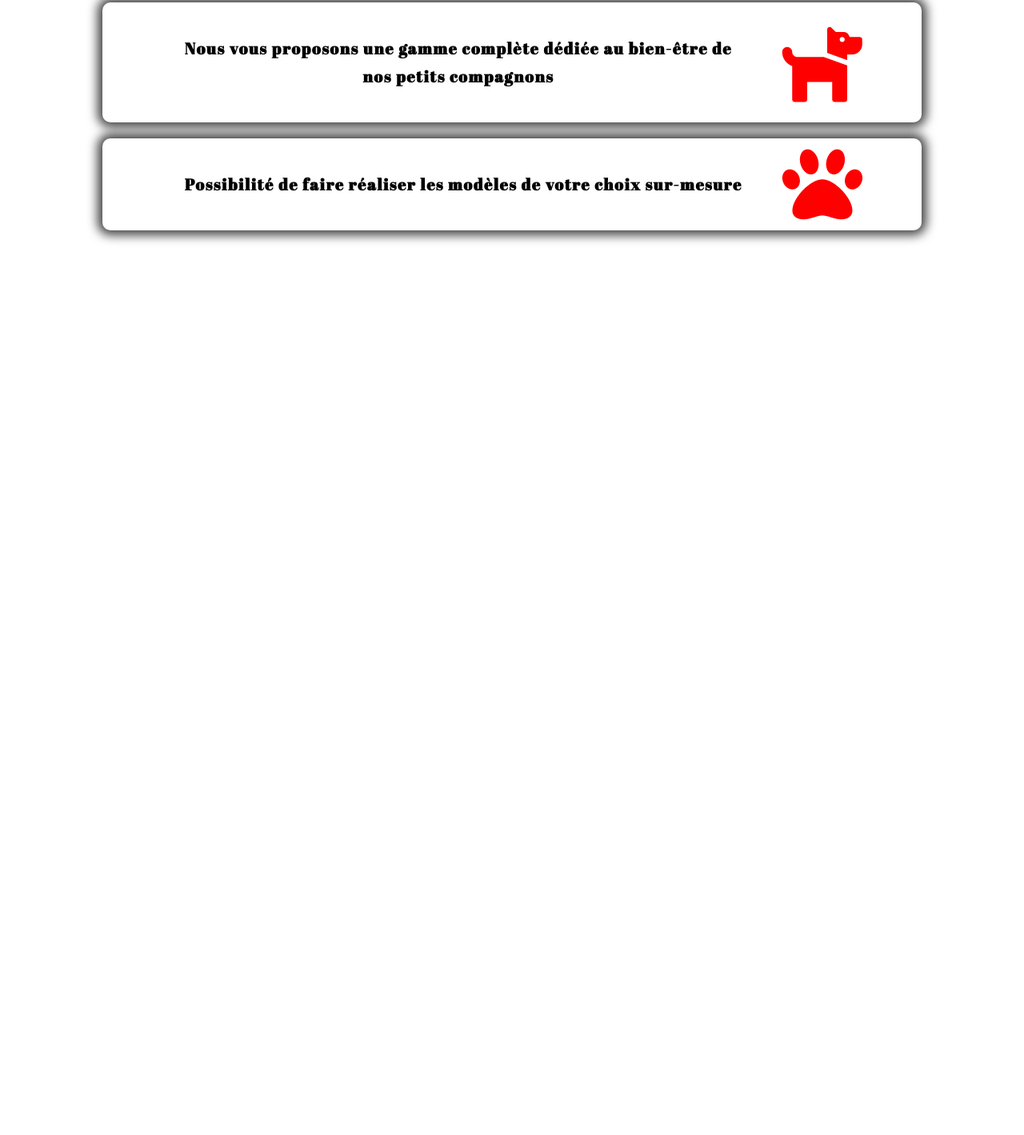
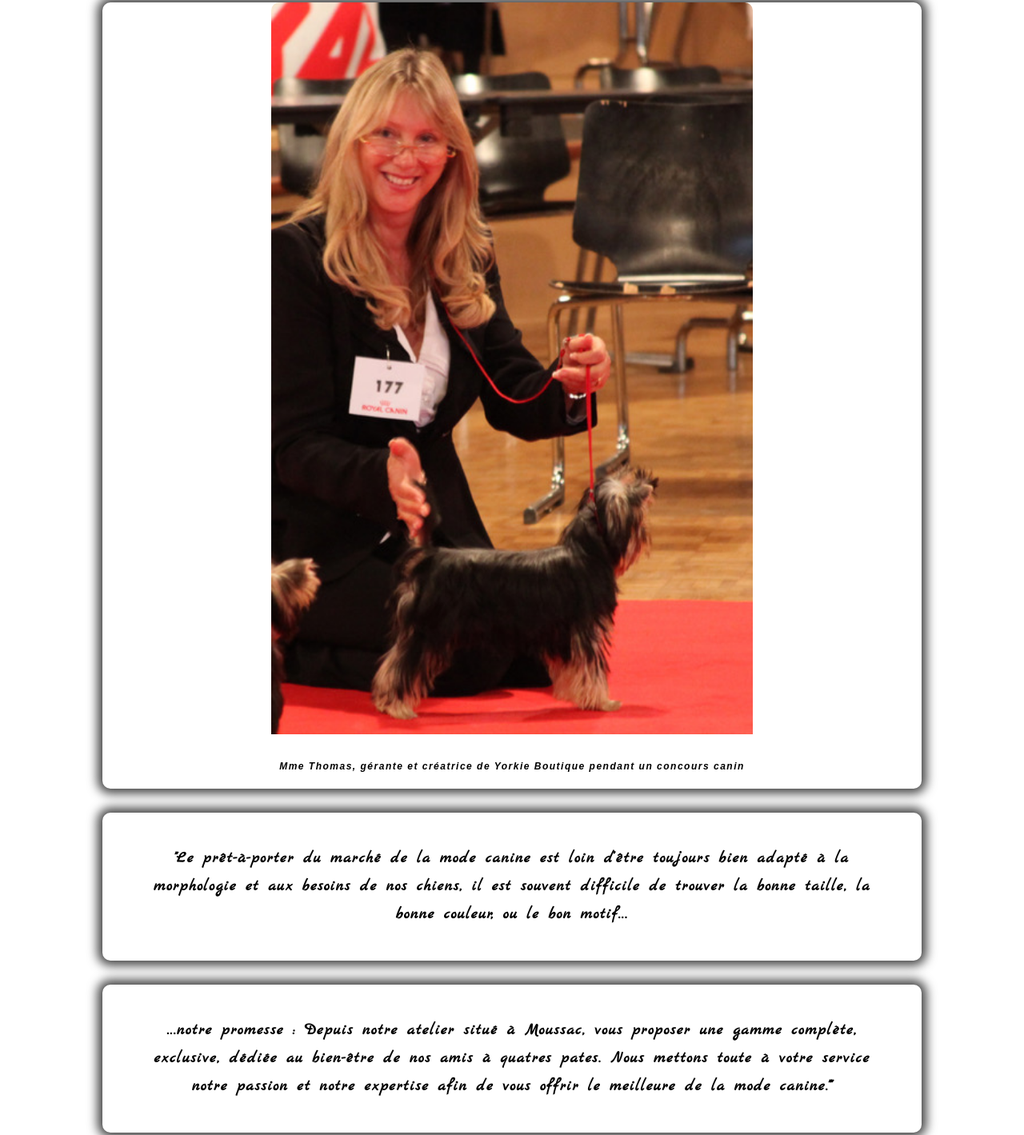
Before and after one commit to Nath2113/YB, a plain HTML site: page A propos.html in a window 1280 px wide. Shown: the part 207-1626 px from the top of the page at 80% size. Before the commit the page ends 800 px from the top, so only its background shows below. Drawn offline with Linux system fonts and the light colour scheme.

Commit message:
Page A propos terminée

```diff
--- a/A propos.html
+++ b/A propos.html
@@ -9,6 +9,7 @@
     <link href="https://fonts.googleapis.com/css2?family=Playball&display=swap" rel="stylesheet">
     <link href="https://fonts.googleapis.com/css2?family=Niconne&display=swap" rel="stylesheet">
     <link href="https://fonts.googleapis.com/css2?family=Abril+Fatface&display=swap" rel="stylesheet">
+    <link href="https://fonts.googleapis.com/css2?family=Marck+Script&display=swap" rel="stylesheet">
   </head>
   <body>
     <header>
@@ -17,7 +18,7 @@
             <label for="check" class="checkbtn">
                 <i class="fas fa-bars"></i>
             </label>
-            <label class="logo">YORKIE BOUTIQUE BOUTIQUE</label>
+            <label class="logo">YORKIE BOUTIQUE</label>
             <ul>
                 <li><a class="active" href="#">Accueil</a></li>
                 <li><a href="produits.html">Nos produits</a></li>
@@ -29,11 +30,49 @@
     </header>
     <main>
         <article class="headline"><span>A propos</span></article>
-        <div>
-            <article class="article1">
-                <p class="articlep1">Nous vous proposons une gamme complète dédiée au bien-être de nos petits compagnons</p><i class="fas fa-dog"></i>
-            </article>
-            <article class="article2">
-                <p class="articlep2">Possibilité de faire réaliser les modèles de votre choix sur-mesure</p><i class="fas fa-paw"></i>
-            </article>
-        </div>
+
+         <article class="article">
+            <p> <figure> <img src="Photos expos/Mme Thomas.jpeg" alt=""> <figcaption>Mme Thomas, gérante et créatrice de Yorkie Boutique pendant un concours canin</figcaption> </figure>
+            </p>
+        </article>
+        <article class="article">
+             <p class="articlep">"Le prêt-à-porter du marché de la mode canine est loin d’être toujours bien adapté à la
+                    morphologie et aux besoins de nos chiens, il est souvent difficile de trouver la bonne taille, la bonne couleur, ou le bon
+                    motif...
+            </p>
+        </article>
+        <article class="article">
+            <p class="articlep">...notre promesse  : Depuis notre atelier situé à Moussac, vous proposer une gamme complète, exclusive, dédiée au bien-être de nos amis à quatres pates.
+                     Nous mettons toute à votre service notre passion et notre expertise afin de vous offrir le meilleure de la mode canine.""
+            </p>
+        </article>
+
+        <article class="article">
+            <p> <figure> <img src="Photos expos/Expo 1.jpeg" alt=""> <figcaption>Notre stand pendant une expo.</figcaption> </figure>
+            </p>
+        </article>
+
+        <article class="article">
+            <p> <figure> <img src="Photos expos/produits.jpg" alt=""> <figcaption>Sélection de produits avant un événement.</figcaption> </figure>
+            </p>
+        </article>
+
+        <article class="article">
+            <p> <figure> <img src="presse.png" alt=""> <figcaption>On parle de nous dans la presse !</figcaption> </figure>
+            </p>
+        </article>
+
+
+
+    </main>
+
+    <footer>
+        <nav class="footernav">
+            <span class="ML"> <a href="#">Mentions légales</a></span>
+            <ol class="footerol">
+                <li><a href="#"><i class="fab fa-facebook-square"></i></a></li>
+                <li><a href="#"><i class="fab fa-instagram-square"></i></a></li>
+                <li><a href="#"><i class="fab fa-twitter"></i></a></li>
+            </ol>
+        </nav>
+    </footer>
--- a/style.css
+++ b/style.css
@@ -34,6 +34,7 @@
     padding: 0 20px;
     font-weight: bold;
     font-family: 'Playball', cursive;
+    text-transform: uppercase;
   }
 
   nav ul{
--- a/styleAP.css
+++ b/styleAP.css
@@ -60,8 +60,6 @@
     border-radius: 3px;
     text-transform: uppercase;
     text-decoration: none;
-    font-family: 'Abril Fatface', cursive;
-
   }
 
   a.active,a:hover{
@@ -101,7 +99,8 @@
 
   }
 
-  .article1, .article2{
+
+  .article{
     box-shadow:0px 0px 13px 6px #000000be;
     color: black;
     display: flex;
@@ -116,36 +115,31 @@
     border-radius: 10px;
     letter-spacing: 1.5px;
     font-weight: bold;
-}
-.articlep1, .articlep2
+    font-family: 'Marck Script', cursive;
+    margin-bottom: 30px;
+  }
+
+
+.articlep
 {
-  width: 70%;
   margin: 40px;
 }
-.article1:hover, .article2:hover{
+.article:hover{
   -webkit-transform: scale(1.05);
   -webkit-transition: all 0.3s ease;}
 
-.fa-dog, .fa-paw{
-  font-size: 100px;
-  padding-right: 20px;
-  color: red;}
+  img{
+    width: 100%;
+    border-radius: 10px 10px 0px 0px;
+  }
 
- .carousel{
-  box-shadow:0px 0px 13px 6px #000000;
-  border-radius: 10px;
-  margin-bottom: 50px;
-  z-index: 0;
-  height: auto;
- }
+  figcaption{
+    font-family: Arial, Helvetica, sans-serif;
+    font-size: 12px;
+    font-style: italic;
+    margin: 10px
+  }
 
- img{
-  border-radius: 10px;
-
-}
-.carousel-item img {
-    width: 100%;
-}
 
   .footernav, ol
   {
```
Also changed, not shown: Photos expos/428_cdf12.jpeg (added), Photos expos/Expo 1.jpeg (added), Photos expos/Expos 2.jpeg (added), Photos expos/Mme Thomas.jpeg (added), Photos expos/Photothèque - 0730.jpeg (added), Photos expos/produits.jpg (added), presse.png (added).
